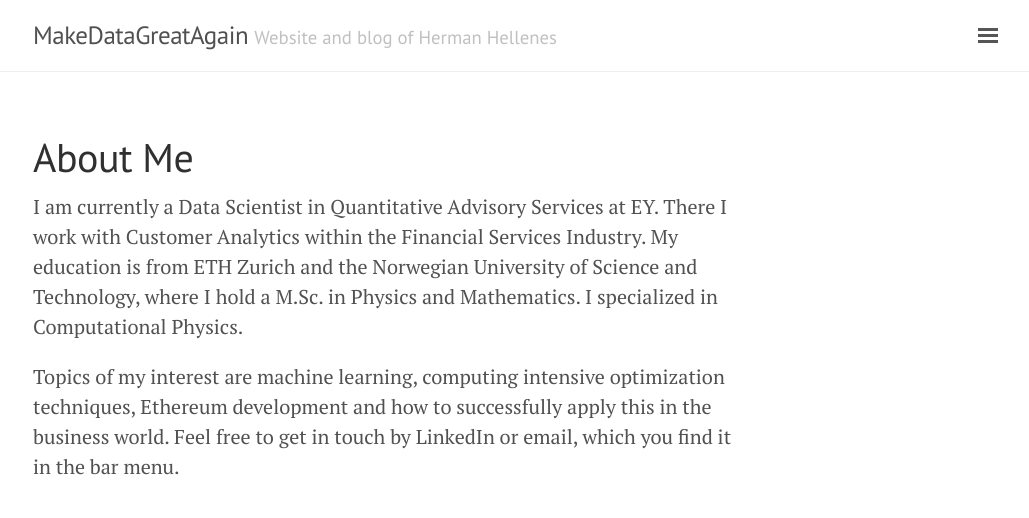
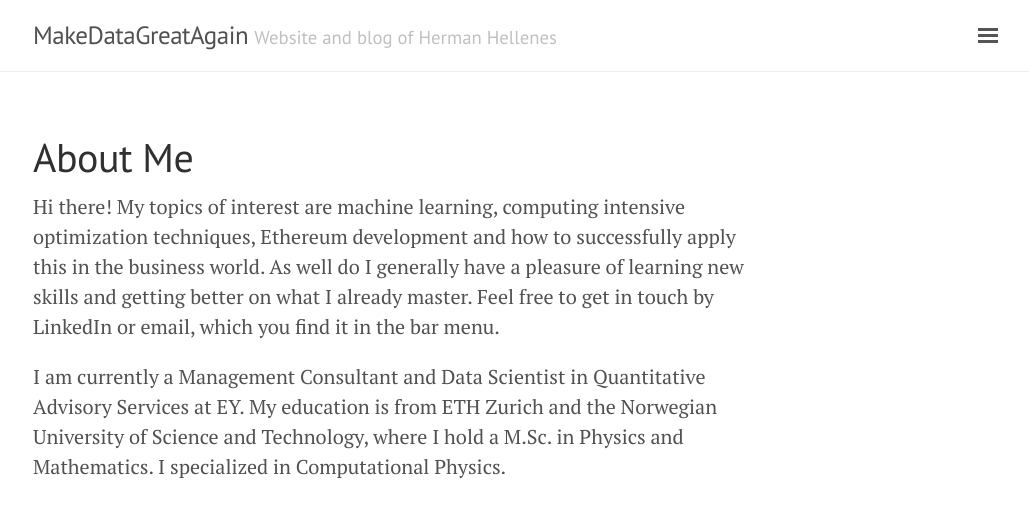
Before and after one commit to herman-hellenes/herman-hellenes.github.io, a Jekyll site: the page built from about.md, in a window 1280 px wide. Shown: the top 518 px of the page, without its empty margins (247-1276 px from the left). Built offline with Jekyll 4.4.1, drawn with Linux system fonts in a browser that asks for light colours; nearby versions of some CDN libraries.

Commit message:
Update about.md

```diff
--- a/about.md
+++ b/about.md
@@ -3,6 +3,6 @@ layout: page
 title: About Me
 ---
 
-I am currently a Data Scientist in Quantitative Advisory Services at EY. There I work with Customer Analytics within the Financial Services Industry. My education is from ETH Zurich and the Norwegian University of Science and Technology, where I hold a M.Sc. in Physics and Mathematics. I specialized in Computational Physics.
+Hi there! My topics of interest are machine learning, computing intensive optimization techniques, Ethereum development and how to successfully apply this in the business world. As well do I generally have a pleasure of learning new skills and getting better on what I already master. Feel free to get in touch by LinkedIn or email, which you find it in the bar menu.
 
-Topics of my interest are machine learning, computing intensive optimization techniques, Ethereum development and how to successfully apply this in the business world. Feel free to get in touch by LinkedIn or email, which you find it in the bar menu.
+I am currently a Management Consultant and Data Scientist in Quantitative Advisory Services at EY. My education is from ETH Zurich and the Norwegian University of Science and Technology, where I hold a M.Sc. in Physics and Mathematics. I specialized in Computational Physics.
```
